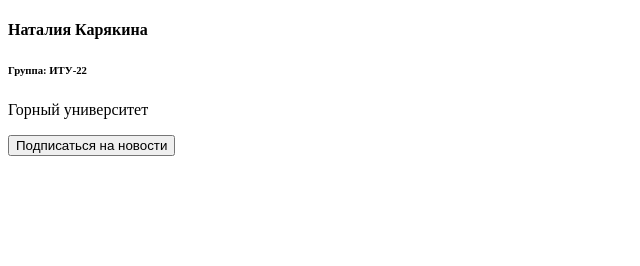
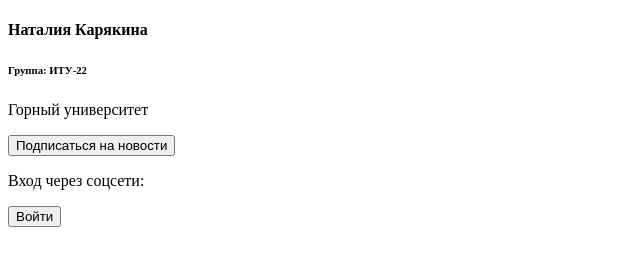
Before and after one commit to ddiivvaa/pr4, a plain HTML site: page index.html in a window 1280 px wide. Shown: the whole page, without its empty margins (0-640 px from the left). Drawn offline with Linux system fonts and the light colour scheme.

Commit message:
Добавлена кнопка входа

```diff
--- a/index.html
+++ b/index.html
@@ -9,5 +9,7 @@
   <h6>Группа: ИТУ-22</h6>
   <p>Горный университет</p>
   <button type="button">Подписаться на новости</button>
+  <p>Вход через соцсети:</p>
+  <button type="button">Войти</button>
  </body>
 </html>
```
